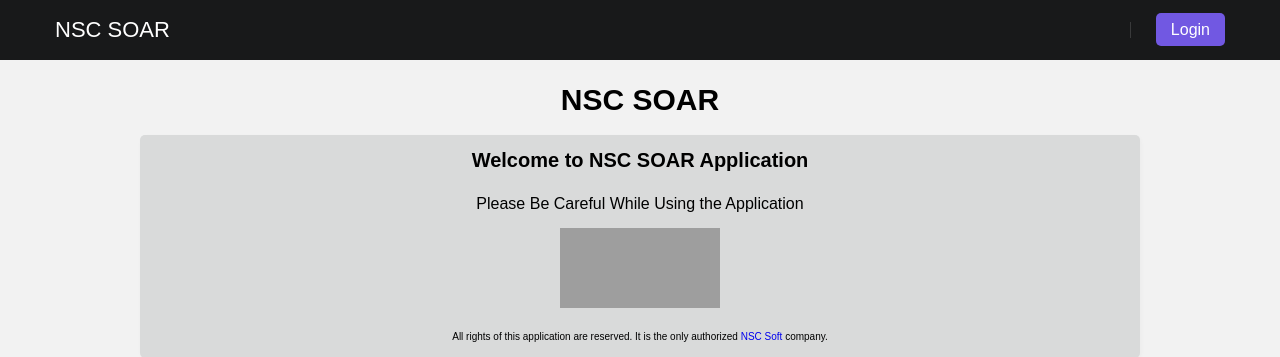
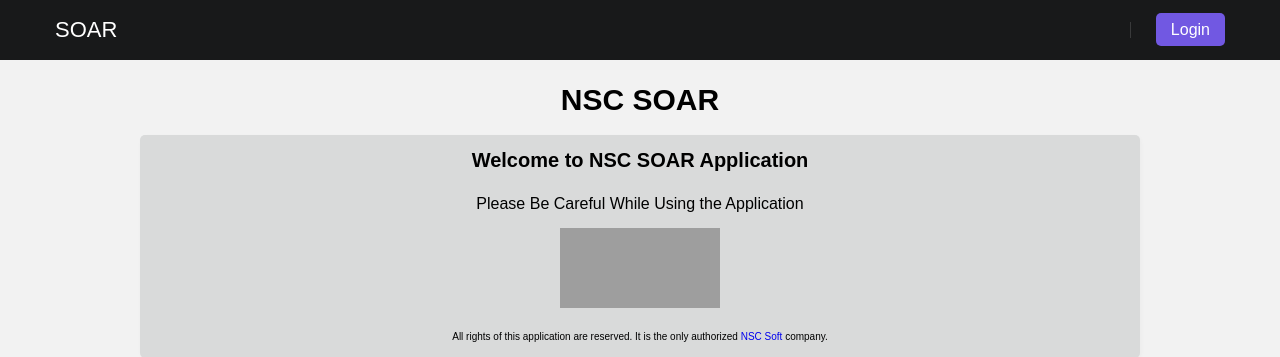
Before and after one commit to tinim123/Qradar_PaloAlto_Entegration, a Flask app: page / in a window 1280 px wide. Shown: the top 357 px of the page. Run offline with Flask 2, Linux system fonts and the light colour scheme; grey boxes are pictures that could not be loaded.

Commit message:
Update base.html

```diff
--- a/templates/base.html
+++ b/templates/base.html
@@ -12,7 +12,7 @@
         <div class="container">
 
             <a href="{{url_for('home')}}" class="logo">
-                NSC SOAR
+                SOAR
             </a>
             {% if 'user_id' in session %}
             <nav>
```
